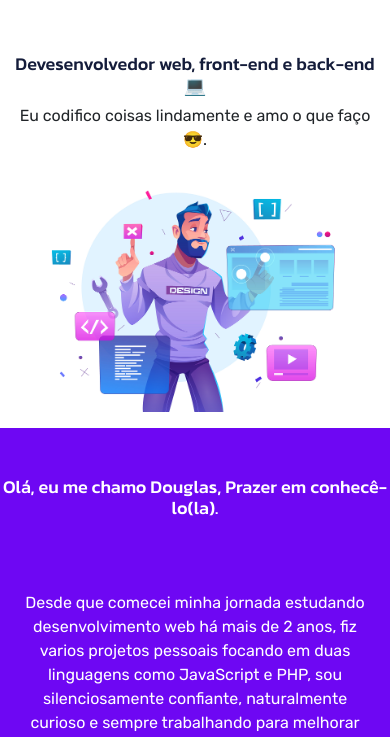
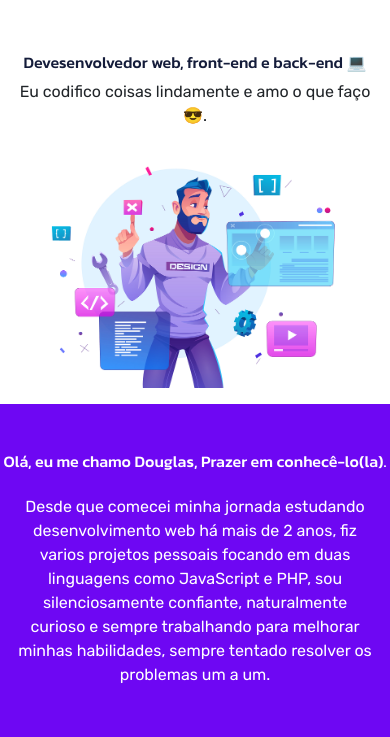
Before and after one commit to douglas-to/Portfolio, a website built with Vite: page index.html in a window 390 px wide. Shown: the part 107-844 px from the top of the page. Built offline with nearby package versions, Linux system fonts and the light colour scheme.

Commit message:
Versão 1

```diff
--- a/css/style.css
+++ b/css/style.css
@@ -127,6 +127,13 @@ a:hover{
 }
 
 @media (max-width: 550px){
+	.text-width{
+		width:100%;
+	}
+
+}
+
+@media (max-width: 500px){
 	.position-rel-minus{
 		position:relative;
 		top:-10%;
@@ -137,11 +144,11 @@ a:hover{
 		top:10%;
 	}
 
-	.text-width{
-		width:100%;
+	.font-size{
+		font-size:16px;
 	}
 
-	.font-size{
-		font-size:18px;
+	.bg-height{
+		height:50vh;
 	}
 }
--- a/index.html
+++ b/index.html
@@ -46,7 +46,7 @@
 
           <h1 class="text-white font-style-title mt-5 pl-2 pr-2 font-size">Olá, eu me chamo Douglas, Prazer em conhecê-lo(la).</h1>
 
-          <p class="fs-5 text-white font-style-text mt-5 p-3 fs-6 text-width">
+          <p class="fs-5 text-white font-style-text p-3 fs-6 text-width">
             Desde que comecei minha jornada estudando desenvolvimento web há mais de 2 anos, fiz varios projetos pessoais focando em duas linguagens como JavaScript e PHP, sou silenciosamente confiante, naturalmente curioso e sempre trabalhando para melhorar minhas habilidades, sempre tentado resolver os problemas um a um.
           </p>
         </div>
```
